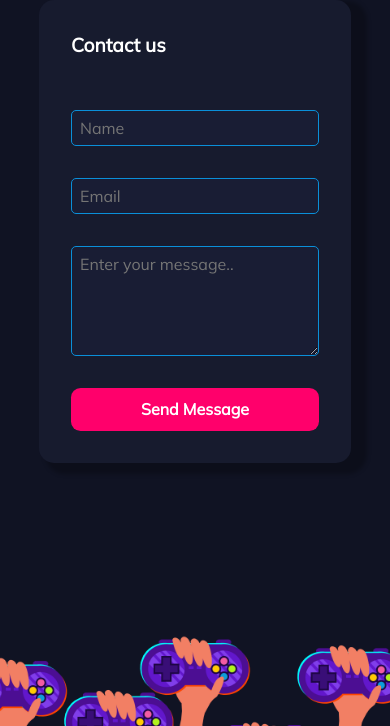
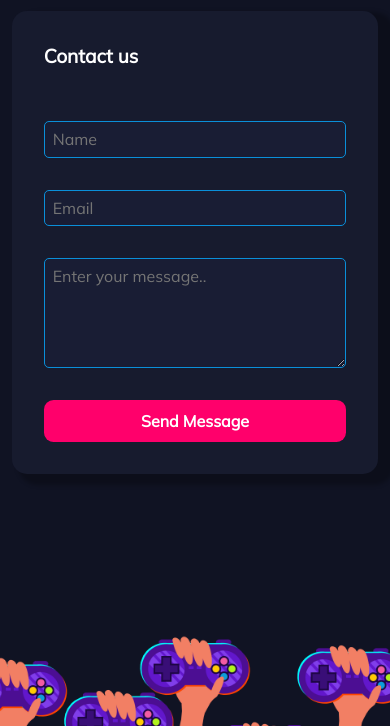
Before and after one commit to lastra-dev/games-cryteria, a PHP site: page /contact in a window 390 px wide. Shown: the part 68-794 px from the top of the page. Run offline with PHP 8.4, Linux system fonts and the light colour scheme.

Commit message:
Fix contact sizes

```diff
--- a/public/css/contact.css
+++ b/public/css/contact.css
@@ -7,27 +7,20 @@ body {
 }
 
 .contact-main-section {
+  padding: 3vw 3vw 3vw 17vw;
+}
+
+.shadow-chart {
   display: flex;
   flex-direction: column;
-  justify-content: space-between;
-  align-items: center;
+  width: 80%;
 }
 
-.contact-main-section .shadow-chart {
-  margin-top: 7vh;
-  display: flex;
-  flex-direction: column;
-  width: 60vw;
-}
-
-@media (max-width: 1000px) {
-  .contact-main-section .shadow-chart {
-    width: 80vw;
+@media screen and (max-width: 768px) {
+  .contact-main-section {
+    padding: 3vw;
+  }
+  .shadow-chart {
+    width: 100%;
   }
 }
-
-@media (max-width: 660px){
-  .contact-main-section .shadow-chart {
-    margin-top: 0vh;
-  }
-}
```
